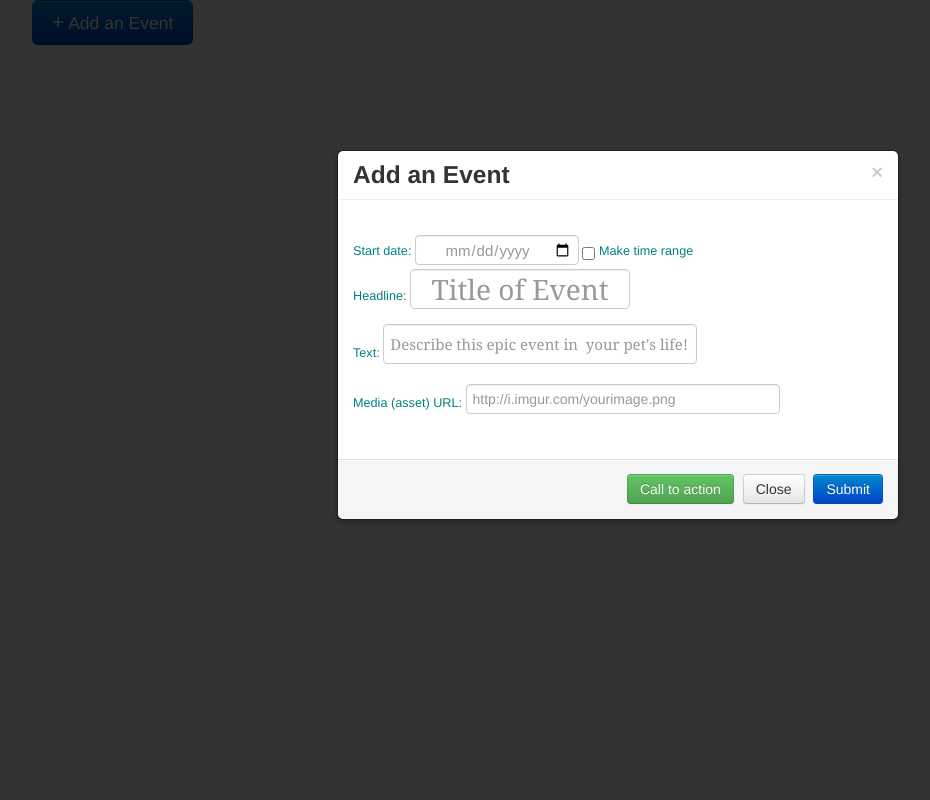
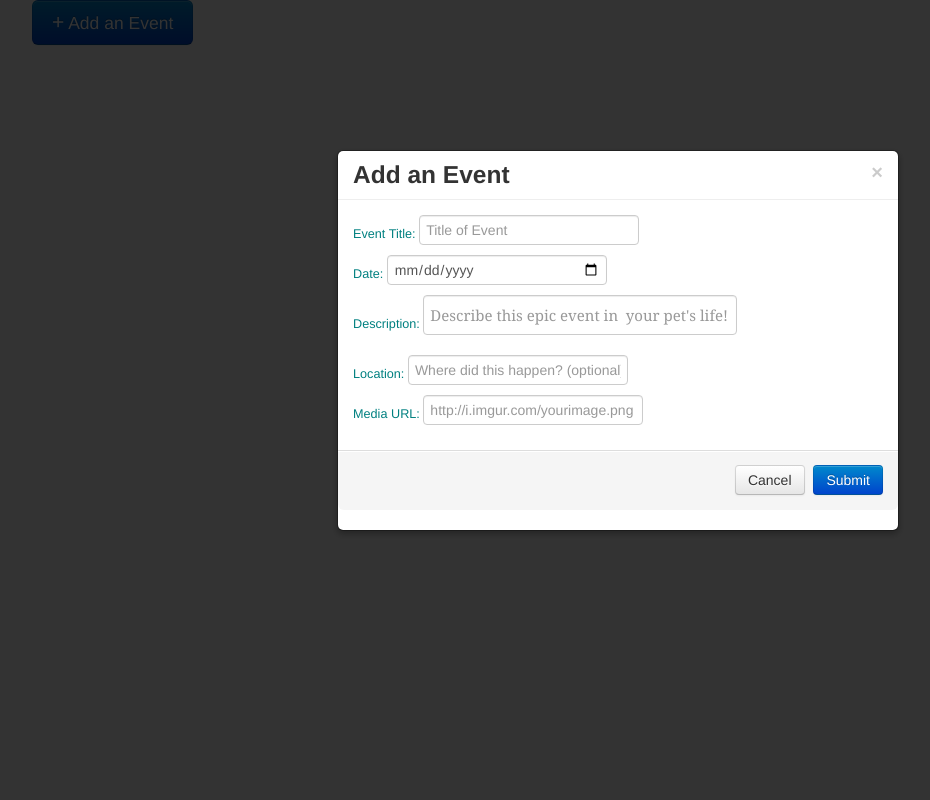
Before and after one commit to mhuesch/MiPet-web, a Django app: page / in a window 1280 px wide, after a click that opens the changed part. Shown: the whole page, without its empty margins (23-953 px from the left). Run offline with Django 3.2, Linux system fonts and the light colour scheme; parts of the project's set-up code (start-up, migrations or seed data) failed here and were passed over; some libraries are stand-ins or nearby versions.

Commit message:
changed form in index

```diff
--- a/templates/index.html
+++ b/templates/index.html
@@ -25,23 +25,16 @@
     <!-- Style written by us for this app, some needed to override bootstrap -->
     <link href="/static/miPet.css" rel="stylesheet">
 
-<link href="http://twitter.github.com/bootstrap/assets/css/bootstrap.css"
-rel="stylesheet">
-
-<link href="http://twitter.github.com/bootstrap/assets/css/bootstrap-responsive.css" rel="stylesheet">
-    <!-- script type="text/javascript" -->
 
 <script>
 
 </script>
 
-
-
 <!-- ----- Style ----- -->
 <style>
 
+</style>
 
-    </style>
 
 <!-- HTML5 shim, for IE6-8 support of HTML elements--><!--[if lt IE 9]>
 <script src="http://html5shim.googlecode.com/svn/trunk/html5.js"></script><![endif]-->
@@ -53,124 +46,59 @@ rel="stylesheet">
 <div class="container">
 
     <div id="add-event" class="modal hide fade in" style="display:none;">
+
         <div class="modal-header">
             <a class="close" data-dismiss="modal">×</a>
             <h3>Add an Event</h3>
-              </div>
-
-              <div class="modal-body">
-                 <!-- <p>You can add some text here.</p> -->
+        </div> <!-- end modal-header -->
 
         <form id="modal-form" accept-charset="UTF-8" action="/tagging"
             data-remote="true" method="post">
 
-
-                  <!--    <select id="select-type" onchange="selectChange(this.value)">
-                          <option value="media"> Media </option>
-                          <option value="plaintext"> Text </option>
-
-                      <option value="image"> Image </option>
-                    <!--  <option>flickr</option>
-                          <option>instagram</option> -->
-                    <!--  <option value="youtube"> YouTube </option>
-                    <!--  <option value="googledoc"> GoogleDoc </option>
-                          <option value="vimeo"> Vimeo </option>
-                          <option value="dailymotion"> DailyMotion </option>
-                          <option value="twitter"> Twitter </option>
-                          <option value="twitter-ready"> Twitter-Ready </option>
-                          <option value="soundcloud"> SoundCloud </option>
-                          <option value="google-map"> Google Map </option>
-                          <option value="googleplus"> Google+ </option>
-                          <option value="wikipedia"> Wikipedia </option>
-                          <option value="storify"> Storify </option>
-                          <option value="quote"> Quote </option>
-                          <option value="unknown"> unknown </option> <!--blockquote see line 4170 -->
-                         <!-- <option value="website"> Website </option> -->
-                    <!-- <option value="plaintext"> text </option> <!-- plaintext -->
-                      </select>
+        <div class="modal-body">
 
 
-                      <!--
-                      <h2 class="dateDemo"> Start Date</h2>
-                      <h3 class="headlineDemo"> Headline </h3>
-                       -->
 
-                      <br/>
-
-
-                      <!--<h4>Start Date</h4> <!-- param 1 = start date (required!)-->
-                      <div id="dateInput" class="inputField">
-                          Start date:
-                          <input type="date" id="input-start"  class="dateDemo" placeholder="Start Date"/>
-
-                          <input type="checkbox" id="input-isInterval" name="" value="" onclick="timeRange(this.checked)"> Make time range</input>
-                      </div>
-
-                      <!-- <h4>End Date</h4> <!-- param 2 = end date -->
-                      <!-- <input name="something" value="end date" /> -->
-
-                      <div id="endDateInput" class="inputField hide">
-                          End date:
-                          <input type="date" id="input-end"  class="dateDemo inputField" value="" />
-                      <br/>
-
+                <!-- --- TITLE --- -->
+                <div id="titleInput" class="inputField">
+                    Event Title:
+                    <input type="text" id="input-title" placeholder="Title of Event" />
                 </div>
 
 
-
-                      <!-- param 3 = headline -->
-                      <div id="headlineInput" class="inputField">
-                          Headline:
-                          <input type="text" id="input-headline" class="headlineDemo" placeholder="Title of Event" />
+                <!-- --- DATE --- -->
+                <div id="dateInput" class="inputField">
+                    Date:
+                    <input type="date" id="input-date" placeholder="Start Date"/>
                 </div>
 
 
-                      <!-- param 4 = text -->
+                <!-- --- TEXT/description --- -->
                 <div id="textInput" class="inputField">
-                          Text:
+                    Description:
                     <input type="text" id="input-text" name="text" placeholder="Describe this epic event in  your pet's life!" />
                 </div>
 
+                <!-- --- Location (opt) --- -->
+                <div id="locationInput" class="inputField">
+                    Location:
+                    <input type="text" id="input-location" name="location" placeholder="Where did this happen? (optional)" />
+                </div>
 
 
-                      <!-- also has media, credit, caption, thumbnail -->
-                    <div id="mediaInputs">
-                      <!--<h5> Media </h5>-->
-
-                        <!-- param 6 = asset -->
-                      <div id="assetInput" class="inputField">
-                          Media (asset) URL:
-                          <input type="url" id="input-asset" name="asset" placeholder="http://i.imgur.com/yourimage.png" />
+                <!-- --- MEDIA (asset) / URL --- -->
+                <div id="mediaInput" class="inputField">
+                    Media URL:
+                    <input type="url" id="input-media" name="asset" placeholder="http://i.imgur.com/yourimage.png" />
                 </div>
 
-                      <!--
-                      <div id="creditInput" class="inputField">
-                          Media Credit:
-                          <input type="text" id="input-credit" placeholder="media credit (optional)" />
-                      </div>
-
-                      <div id="captionInput" class="inputField">
-                          Media Caption:
-                          <input type="text" id="input-caption" placeholder="media caption (optional)" />
-                      </div>
-                    -->
-                      <!--<h5> Media Thumbnail </h5>-->
-                      </div>
-
-                      <!-- <h4>Tag</h4> <!-- param 5 = tag -->
-                      <!-- <input name="something" value="tag" /> -->
-
-
-
-              </div>
+                </div> <!-- end modal-body -->
 
 
 
         <div class="modal-footer">
-                  <a href="#" class="btn btn-success">Call to action</a>
-                  <a href="#" class="btn" data-dismiss="modal">Close</a>
-                  <a id="modal-form-submit" class='btn btn-primary' href="#" onclick="addEvent()">Submit</a>
-
+            <a href="#" class="btn" data-dismiss="modal">Cancel</a> <!-- Close -->
+            <a id="modal-form-submit" class='btn btn-primary' onclick="addEvent()">Submit</a> <!-- href="#"  -->
             <!--
              <button type="submit" class="btn" data-dismiss="modal">Cancel</button>
              <button type="submit" class="btn btn-primary">Save</button>
@@ -178,51 +106,14 @@ rel="stylesheet">
         </div>
         </form>
     </div>
+
     <p>
         <a data-toggle="modal" href="#add-event" class="btn btn-primary btn-large">
             <big>+</big> Add an Event
         </a>
     </p>
+
 </div>
-
-
-
-
-
-        <!--
-         <div id="timeline-embed"></div>
-         <script type="text/javascript">
-         var timeline_config = {
-         width: "100%",
-         height: "100%",
-         source: 'example_jsonp.jsonp'
-         }
-         </script>
-
-         <script type="text/javascript" src="../compiled/js/storyjs-embed.js"></script>-->
-
-<!--<div id="timeline-embed"></div>
-
-    <script type="text/javascript">
-var timeline_config = {
-        width:              '100%',
-        height:             '600',
-        source:             '/static/kermit.json',
-        embed_id:           'timeline-embed',       //OPTIONAL USE A DIFFERENT DIV ID FOR EMBED
-        start_at_end:       false,                  //OPTIONAL START AT LATEST DATE
-        start_at_slide:     '1',                    //OPTIONAL START AT SPECIFIC SLIDE
-        start_zoom_adjust:  '3',                    //OPTIONAL TWEAK THE DEFAULT ZOOM LEVEL
-        hash_bookmark:      true,                   //OPTIONAL LOCATION BAR HASHES
-        //font:               'Bevan-PotanoSans',   //OPTIONAL FONT
-        debug:              true,                   //OPTIONAL DEBUG TO CONSOLE
-        //lang:               'fr',                 //OPTIONAL LANGUAGE
-        maptype:            'watercolor',           //OPTIONAL MAP STYLE
-        css:                '/static/timelinejs/css/timeline.css',     //OPTIONAL PATH TO CSS
-        js:                 '/static/timelinejs/js/timeline-min.js'    //OPTIONAL PATH TO JS
-        }
-        </script>
-        <script src="/static/timelinejs/js/storyjs-embed.js"></script> -->
-
 
 
     <!-- Javascript
```
Lines whose indentation alone changed are shown as unchanged.
